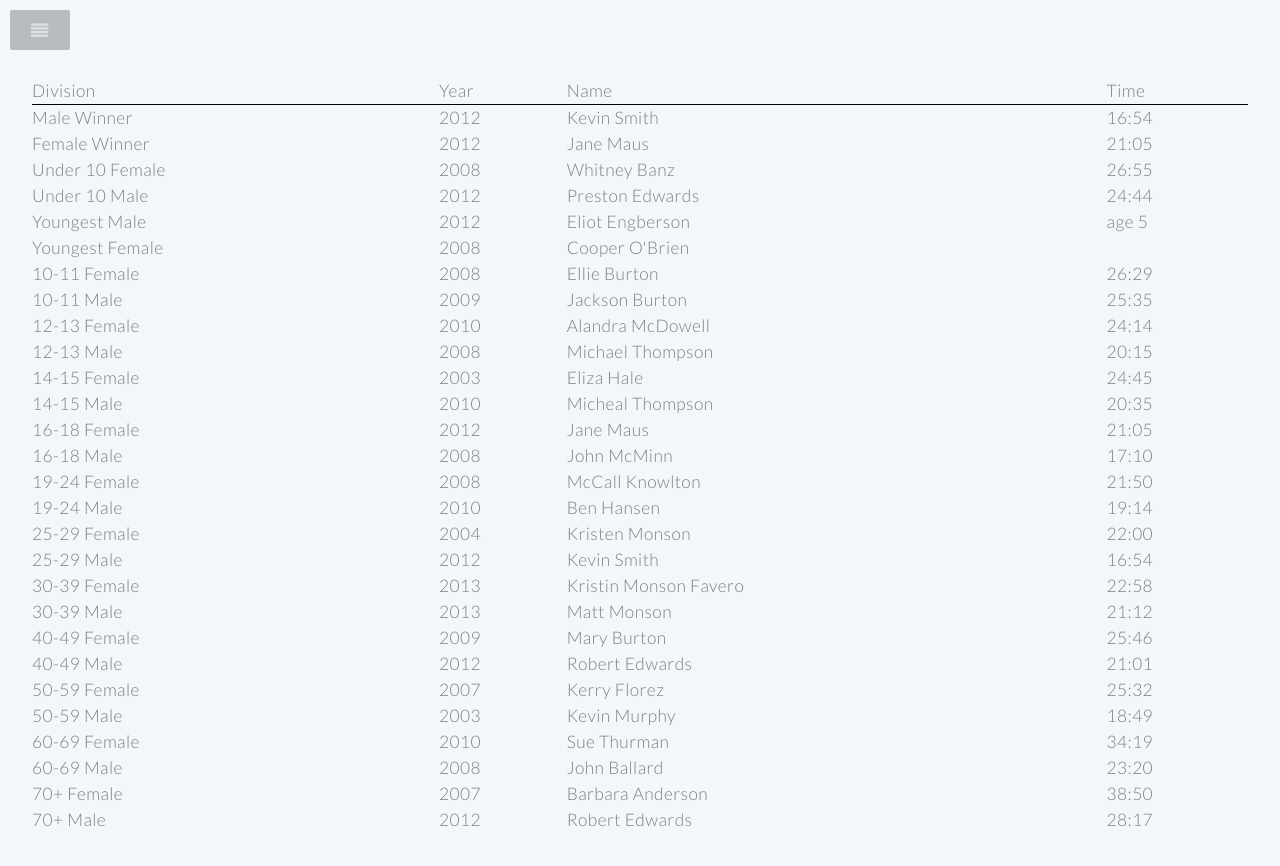
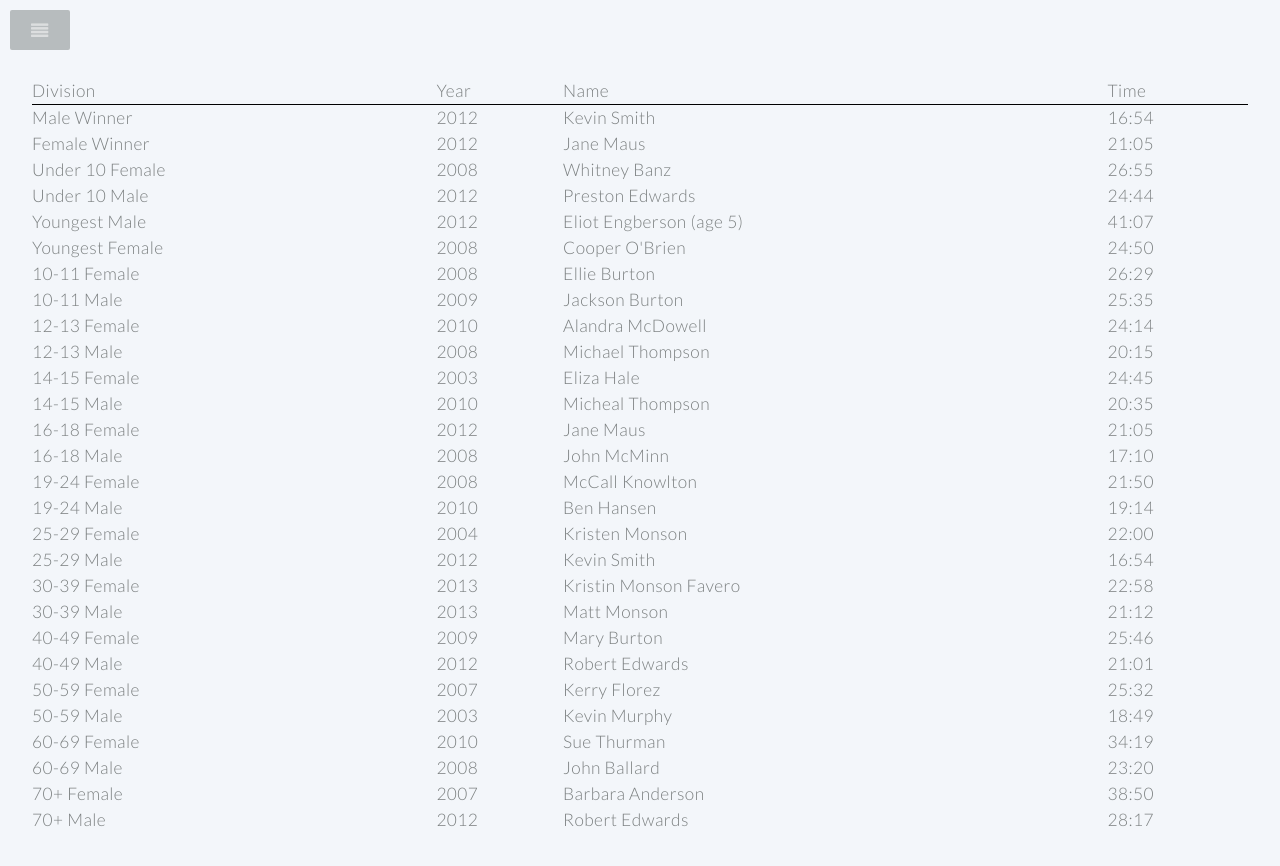
Before and after one commit to benhansen-io/HighFives5k, a Jekyll site: the page built from course-records.html, in a window 1280 px wide. Shown: the top 866 px of the page. Built offline with Jekyll 4.4.1, drawn with Linux system fonts in a browser that asks for light colours; Markdown is read by kramdown in place of the engine named in the settings.

Commit message:
Added times to course records

```diff
--- a/course-records.html
+++ b/course-records.html
@@ -15,8 +15,8 @@ layout: page
     <tr><td>Female Winner</td><td>2012</td><td>Jane Maus</td><td>21:05</td></tr>
     <tr><td>Under 10 Female</td><td>2008</td><td>Whitney Banz</td><td>26:55</td></tr>
     <tr><td>Under 10 Male</td><td>2012</td><td>Preston Edwards</td><td>24:44</td></tr>
-    <tr><td>Youngest Male</td><td>2012</td><td>Eliot Engberson</td><td>age 5</td></tr>
-    <tr><td>Youngest Female</td><td>2008</td><td>Cooper O'Brien</td><td></td></tr>
+    <tr><td>Youngest Male</td><td>2012</td><td>Eliot Engberson (age 5)</td><td>41:07</td></tr>
+    <tr><td>Youngest Female</td><td>2008</td><td>Cooper O'Brien</td><td>24:50</td></tr>
     <tr><td>10-11 Female</td><td>2008</td><td>Ellie Burton</td><td>26:29</td></tr>
     <tr><td>10-11 Male</td><td>2009</td><td>Jackson Burton</td><td>25:35</td></tr>
     <tr><td>12-13 Female</td><td>2010</td><td>Alandra McDowell</td><td>24:14</td></tr>
```
